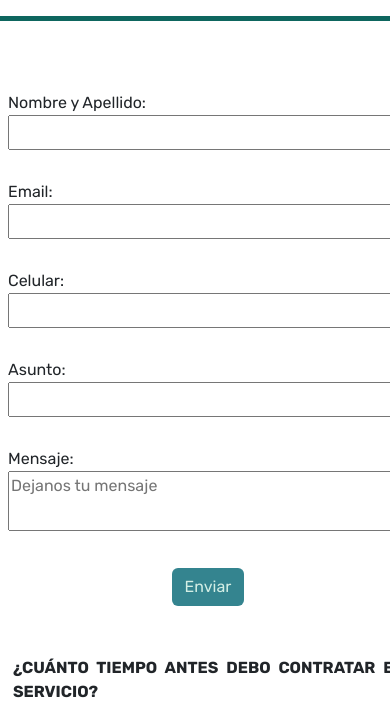
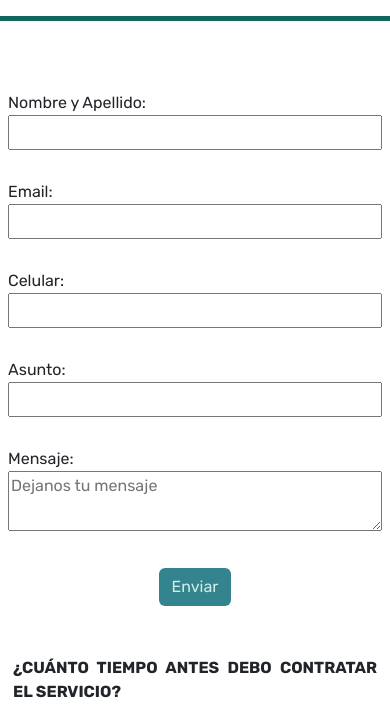
Before and after one commit to AndriuwFlores/PreEntrega2Flores, a website: page pages/contacto.html in a window 390 px wide. Shown: the part 100-817 px from the top of the page. Drawn offline with nearby package versions, Linux system fonts and the light colour scheme.

Commit message:
correciones tutora

```diff
--- a/scss/_media.scss
+++ b/scss/_media.scss
@@ -42,9 +42,21 @@
 
     .mainContacto {
         @include flex-direction(column);
+        width: 100%;
+        .sectionContacto{
+            min-width: 100%;
+        }
 
         .formContacto {
             margin-bottom: 0px;
+            input{
+                min-width: 100%;
+            }
+            textarea{
+                min-width: 100%;
+                max-width: 100%;
+            }
+
         }
 
         .textoContacto {
```
Also changed, not shown: css/styles.css, 1 other file.
